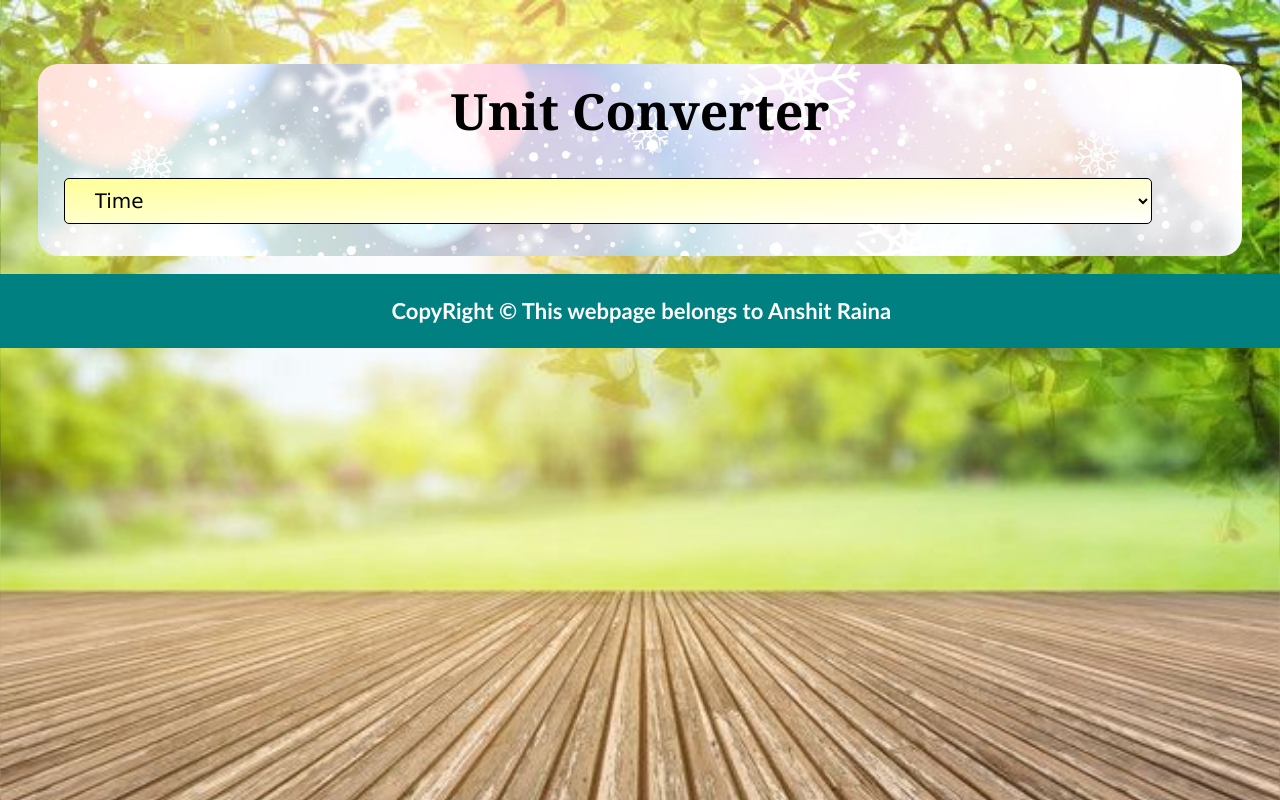
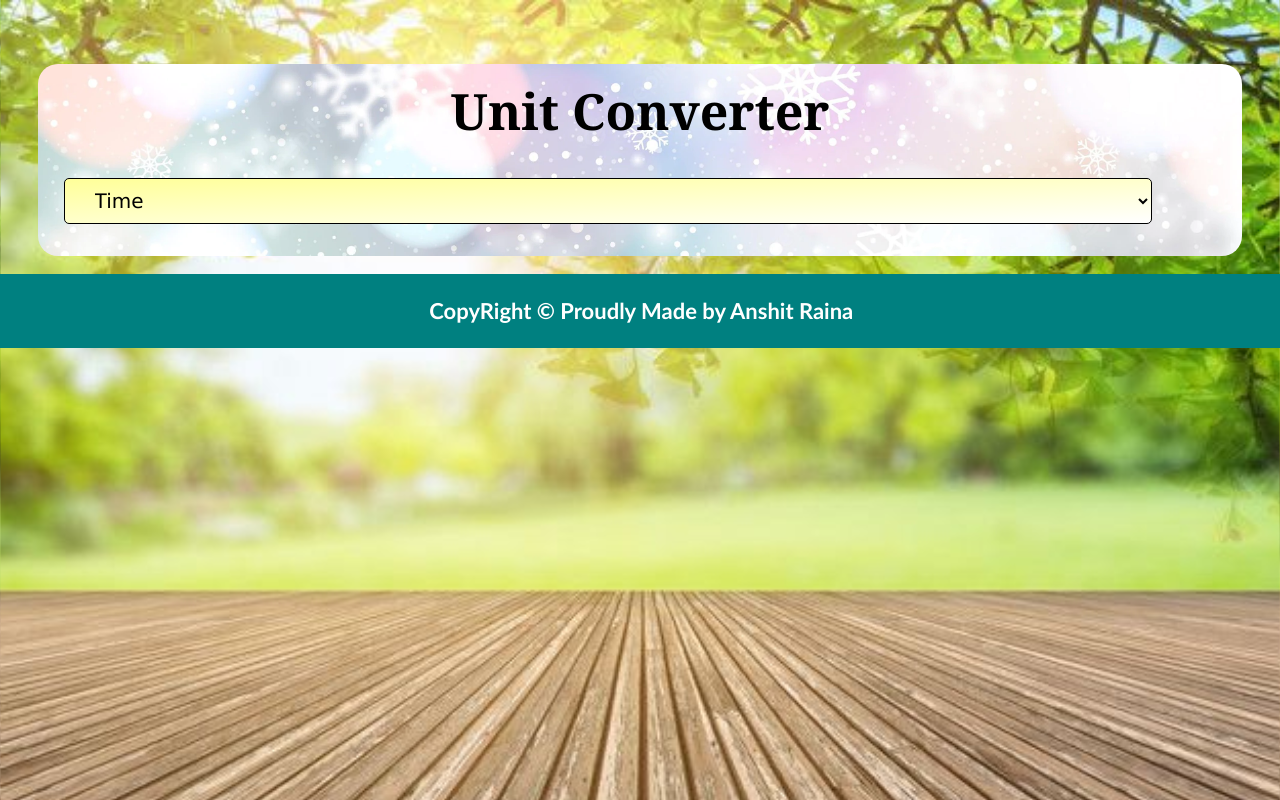
Before and after one commit to anshitraina/UnitConverter, a plain HTML site: page index.html in a window 1280 px wide. Drawn offline with Linux system fonts and the light colour scheme.

Commit message:
Update index.html

```diff
--- a/index.html
+++ b/index.html
@@ -243,7 +243,7 @@
 </div>
 <br>
 <footer>
-  <p>CopyRight &copy; This webpage belongs to Anshit Raina</p>
+  <p>CopyRight &copy; Proudly Made by Anshit Raina </p>
 </footer>
   </body>
 </html>
```
